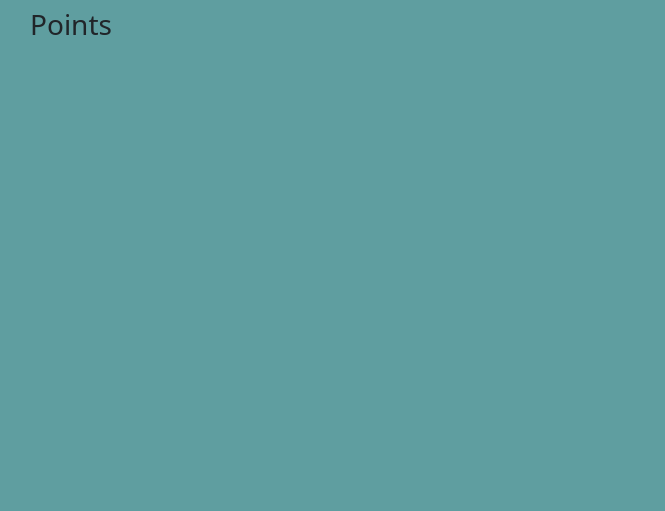
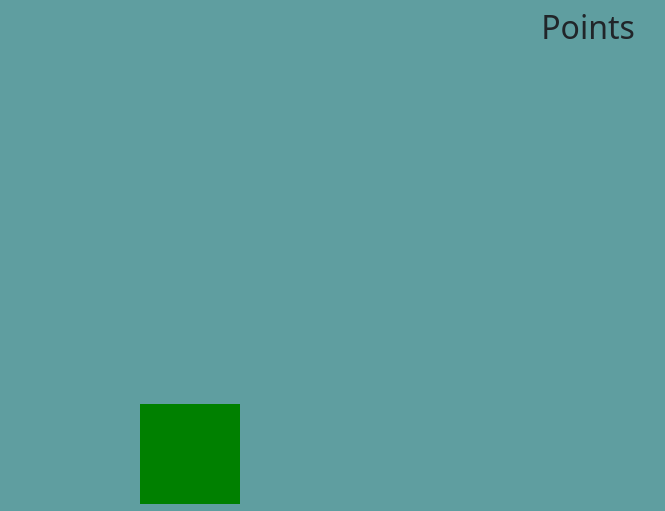
Before and after one commit to Digital231/WhackAMole, a plain HTML site: page index.html in a window 1280 px wide. Shown: the whole page, without its empty margins (52-717 px from the left). Drawn offline with nearby package versions, Linux system fonts and the light colour scheme.

Commit message:
final commit

```diff
--- a/index.html
+++ b/index.html
@@ -19,7 +19,7 @@
 
 <body>
     <div class="container">
-        <div class="navbar d-flex justify-content-betwee">
+        <div class="navbar d-flex justify-content-center">
             <h3 id="points">Points</h3>
         </div>
         <div class="gridContainer"></div>
--- a/script.js
+++ b/script.js
@@ -2,13 +2,31 @@ const points = document.getElementById("points");
 const gridContainer = document.querySelector(".gridContainer");
 let score = 0;
 
-//show green block randomly on a grid for 2s
+for (let i = 0; i < 25; i++) {
+  const cell = document.createElement("div");
+  cell.classList.add("cell");
+  gridContainer.appendChild(cell);
+}
 
 function showBlock() {
+  const cells = document.querySelectorAll(".cell");
+  const randomIndex = Math.floor(Math.random() * cells.length);
   const block = document.createElement("div");
   block.classList.add("block");
-  gridContainer.appendChild(block);
+
+  block.addEventListener("click", () => {
+    score++;
+    points.textContent = `Score: ${score}`;
+    block.remove();
+  });
+
+  cells[randomIndex].appendChild(block);
+
   setTimeout(() => {
-    block.remove();
-  }, 2000);
+    if (block.parentElement) {
+      block.remove();
+    }
+  }, 500);
 }
+
+setInterval(showBlock, 500);
--- a/styles.css
+++ b/styles.css
@@ -2,15 +2,21 @@ body {
   background-color: cadetblue;
 }
 
+#points {
+  font-size: 2em;
+  margin-bottom: 20px;
+}
+
 .gridContainer {
   display: grid;
-  grid-template-columns: repeat(3, 1fr);
-  grid-template-rows: repeat(3, 1fr);
-  grid-gap: 1;
-  height: 100vh;
+  grid-template-columns: repeat(5, 100px);
+  grid-template-rows: repeat(5, 100px);
+  gap: 10px;
 }
 
 .block {
+  width: 100%;
+  height: 100%;
   background-color: green;
   cursor: pointer;
 }
```
